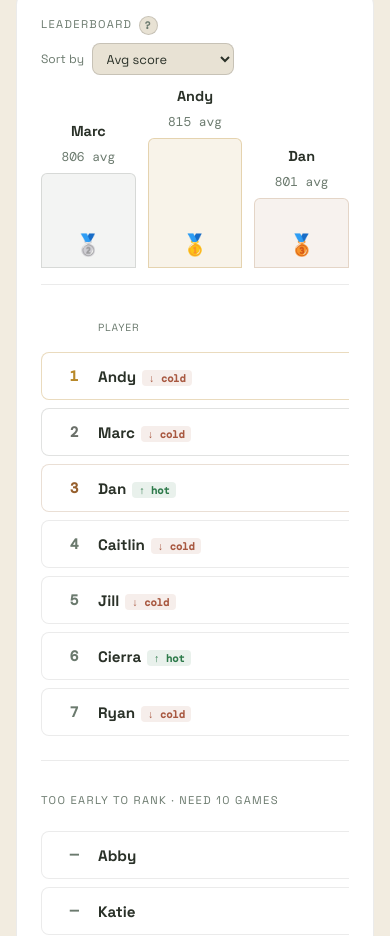
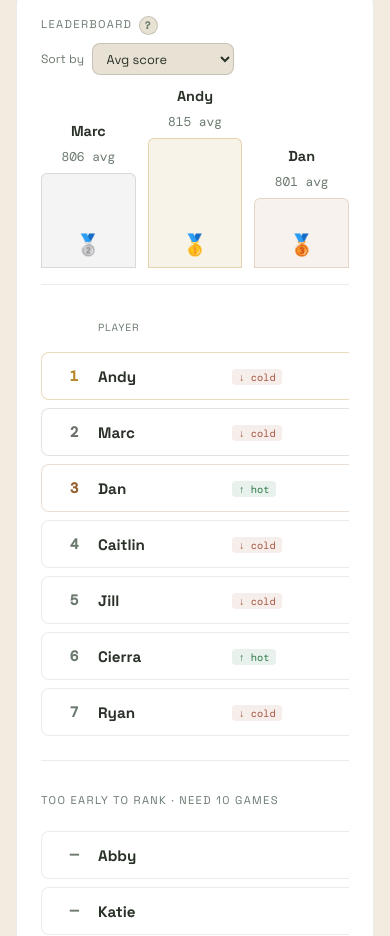
Before and after one commit to marcstern14/maptap-scoreboard, a plain HTML site: page index.html in a window 390 px wide. Shown: the part 1064-2000 px from the top of the page. Drawn offline with nearby package versions, Linux system fonts and the light colour scheme.

Commit message:
Move trend chip to own sticky column, cap name width on mobile
Trend chips (hot/cold) now in a dedicated grid column aligned
across all rows, sticky alongside rank and player name. Cap name
column at 140px to prevent over-expansion on mobile.

Co-Authored-By: Claude Opus 4.6 (1M context) <noreply@anthropic.com>

```diff
--- a/index.html
+++ b/index.html
@@ -233,7 +233,7 @@ header {
 .leaderboard-wrap { overflow-x: auto; -webkit-overflow-scrolling: touch; }
 .lb-row {
   display: grid;
-  grid-template-columns: 2rem minmax(120px, 1fr) 5rem 5rem 5rem 4rem 4rem;
+  grid-template-columns: 2rem minmax(80px, 140px) 4rem 5rem 5rem 5rem 4rem 4rem;
   gap: 0.5rem;
   align-items: center;
   background: var(--surface);
@@ -244,8 +244,18 @@ header {
   transition: border-color 0.2s;
   min-width: 680px;
 }
+.lb-row > :nth-child(1),
+.lb-row > :nth-child(2),
+.lb-row > :nth-child(3) {
+  position: sticky;
+  background: var(--surface);
+  z-index: 1;
+}
+.lb-row > :nth-child(1) { left: 0; padding-left: 1rem; margin-left: -1rem; }
+.lb-row > :nth-child(2) { left: 2.5rem; }
+.lb-row > :nth-child(3) { left: 10rem; padding-right: 0.5rem; }
 .lb-row:hover { border-color: var(--border2); }
-.lb-row.header-row { background: transparent; border-color: transparent; padding-bottom: 0.2rem; }
+.lb-row.header-row { background: var(--surface); border-color: transparent; padding-bottom: 0.2rem; }
 .lb-row.header-row span { font-size: 0.65rem; color: var(--muted); text-transform: uppercase; letter-spacing: 0.08em; }
 .lb-row.rank-1 { border-color: var(--gold-edge); }
 .lb-row.rank-2 { border-color: var(--silver-edge); }
@@ -266,7 +276,8 @@ header {
 .mini-bar-fill { height: 100%; background: var(--accent); border-radius: 2px; transition: width 0.6s cubic-bezier(0.4,0,0.2,1); }
 @media (max-width: 640px) { .mini-bar { display: none; } }
 
-.trend-chip { display: inline-block; font-size: 0.65rem; font-family: 'DM Mono', monospace; padding: 0.1rem 0.4rem; border-radius: 4px; margin-left: 6px; vertical-align: middle; }
+.lb-trend { position: sticky; left: 10.5rem; background: var(--surface); z-index: 1; }
+.trend-chip { display: inline-block; font-size: 0.65rem; font-family: 'DM Mono', monospace; padding: 0.1rem 0.4rem; border-radius: 4px; }
 .trend-up   { background: var(--trend-up-bg); color: var(--accent); }
 .trend-down { background: var(--trend-down-bg); color: var(--coral); }
 .trend-flat { background: var(--surface2); color: var(--muted); }
@@ -845,6 +856,7 @@ function renderLeaderboard() {
 
   const header = `<div class="lb-row header-row">
     <span></span><span>Player</span>
+    <span class="lb-trend"></span>
     <span style="text-align:right">Avg</span>
     <span class="lb-best" style="text-align:right">Best</span>
     <span class="lb-best" style="text-align:right">Worst</span>
@@ -865,9 +877,10 @@ function renderLeaderboard() {
     return `<div class="lb-row ${rl}">
       <div class="rank-num ${rc}">${i+1}</div>
       <div>
-        <div class="player-name">${p.player}${trend}</div>
+        <div class="player-name">${p.player}</div>
         <div class="mini-bar"><div class="mini-bar-fill" style="width:${pct}%"></div></div>
       </div>
+      <div class="lb-trend">${trend}</div>
       <div class="lb-avg">${Math.round(p.avg)}</div>
       <div class="lb-best-val lb-best">${p.best}</div>
       <div class="lb-best-val lb-worst">${p.worst}</div>
@@ -883,6 +896,7 @@ function renderLeaderboard() {
       unranked.map(p => `<div class="lb-row">
         <div class="rank-num">—</div>
         <div><div class="player-name">${p.player}</div></div>
+        <div class="lb-trend"></div>
         <div class="lb-avg" style="color:var(--muted)">${Math.round(p.avg)}</div>
         <div class="lb-best-val lb-best">${p.best}</div>
         <div class="lb-best-val lb-worst">${p.worst}</div>
```
